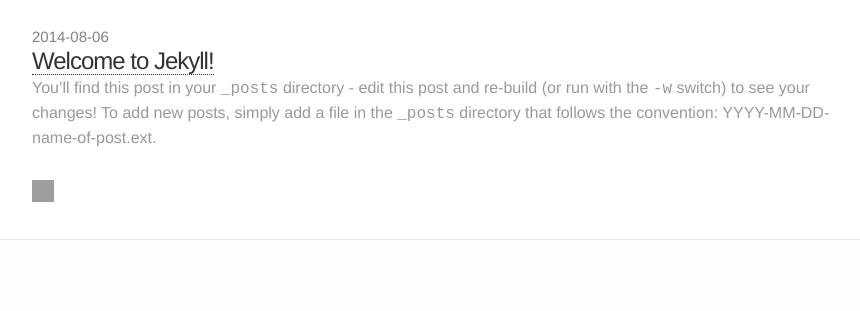
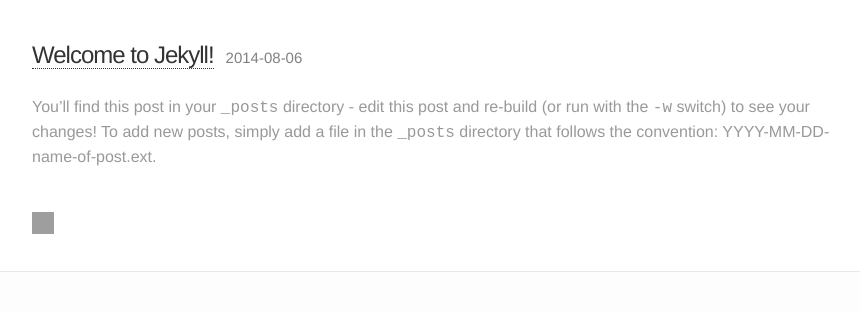
Before and after one commit to 33d/blog, a Jekyll site: the page built from index.html, in a window 1280 px wide, cut to the strip 104-415 px from the top of the page. Shown: the whole strip, without its empty margins (208-1068 px from the left). Built offline with Jekyll 4.4.1, drawn with Linux system fonts in a browser that asks for light colours; grey boxes are pictures that could not be loaded.

Commit message:
Adjusted spacing on home page

```diff
--- a/css/main.css
+++ b/css/main.css
@@ -156,7 +156,10 @@
 
 .posts { list-style-type: none; }
 
-.posts li { margin-bottom: 30px; }
+.posts li {
+  margin-top: 2ex;
+  margin-bottom: 3ex;
+}
 
 .posts .post-link {
   font-size: 24px;
@@ -165,12 +168,15 @@
 }
 
 .posts .post-date {
-  display: block;
+  padding-left: .5em;
+  display: inline;
   font-size: 15px;
   color: #818181;
 }
 
 .posts .excerpt {
+  margin-top: 3ex;
+  margin-bottom: 5ex;
   color: #999;
 }
 
--- a/index.html
+++ b/index.html
@@ -7,8 +7,8 @@
   <ul class="posts">
     {% for post in site.posts %}
       <li>
+        <a class="post-link" href="{{ post.url | prepend: site.baseurl }}">{{ post.title }}</a>
         <span class="post-date">{{ post.date | date: "%Y-%m-%d" }}</span>
-        <a class="post-link" href="{{ post.url | prepend: site.baseurl }}">{{ post.title }}</a>
         <p class="excerpt">{{ post.excerpt | remove: '<p>' | remove: '</p>'}}</p>
       </li>
     {% endfor %}
```
